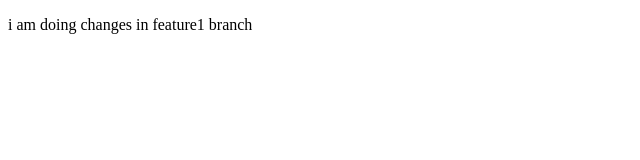
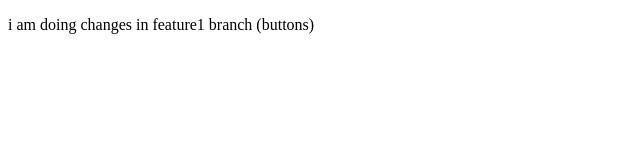
Before and after one commit to Stiffy-timmy/localrepo, a plain HTML site: page index.html in a window 1280 px wide. Shown: the full height of the page, 0-640 px from the left. Drawn offline with Linux system fonts and the light colour scheme.

```diff
--- a/index.html
+++ b/index.html
@@ -6,7 +6,7 @@
     <title>Document</title>
 </head>
 <body>
-           <p>i am doing changes in feature1 branch</p>
+           <p>i am doing changes in feature1 branch (buttons) </p>
 
 </body>
 </html>
```
